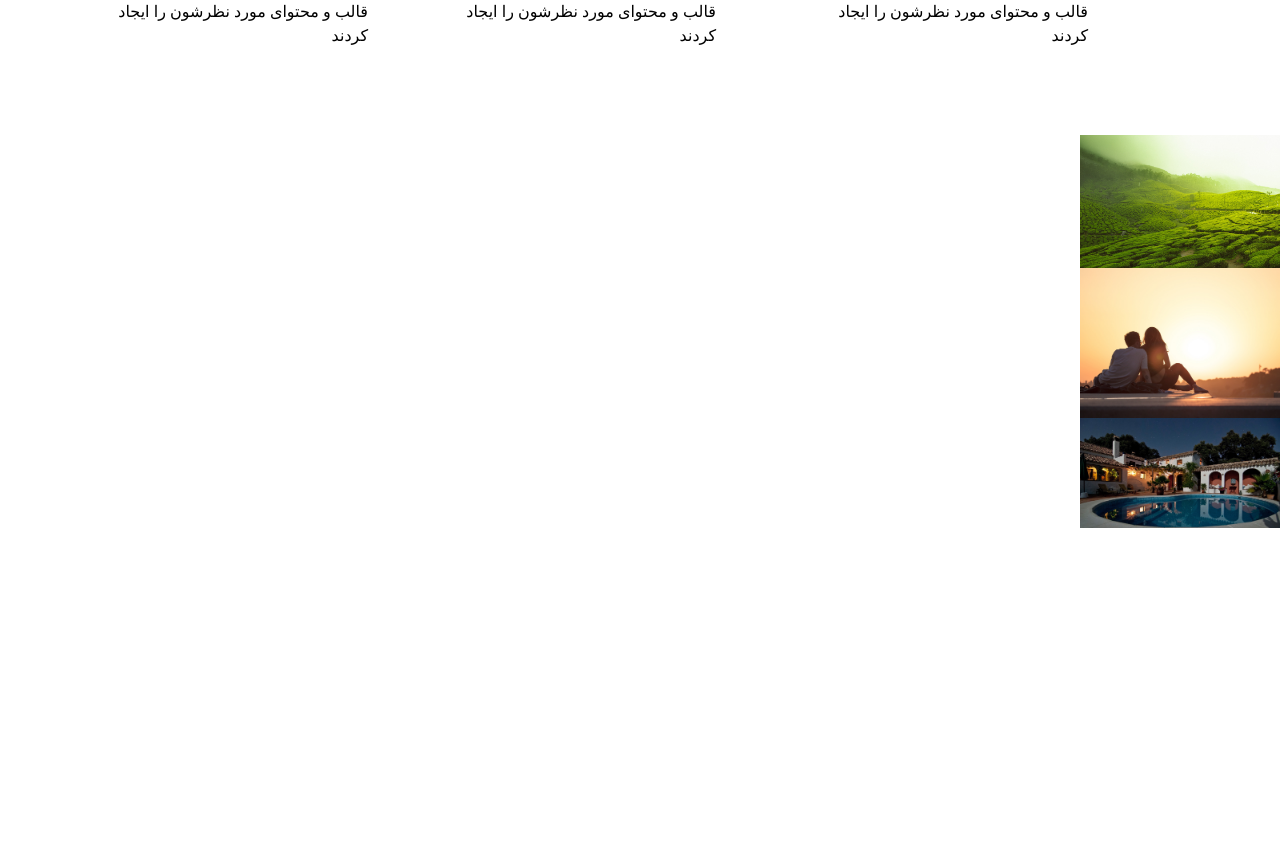
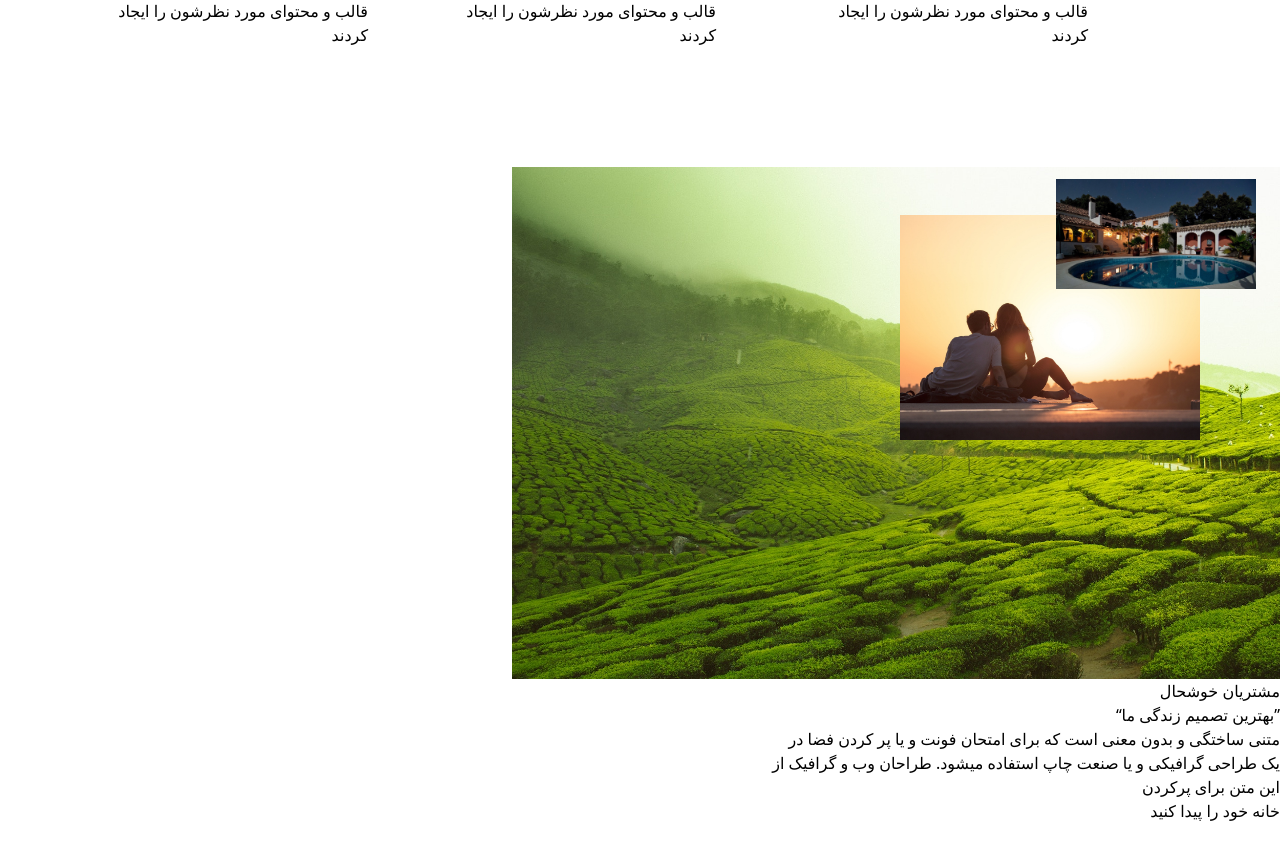
Before and after one commit to Mukhtarrahimi/AmlakPortal, a Next.js app: page / in a window 1280 px wide. Shown: the part 840-1695 px from the top of the page. Before the commit the page ends 1368 px from the top, so only its background shows below. Built offline with nearby package versions, Linux system fonts and the light colour scheme.

Commit message:
story left

```diff
--- a/components/templates/index/Story.js
+++ b/components/templates/index/Story.js
@@ -1,15 +1,43 @@
 import React from 'react';
 import Image from 'next/image';
+import Link from 'next/link';
 
 function Story() {
   return (
-    <div className="story">
-      <div className="right">
-        <Image src="/img/back.jpg" width={200} height={200} />
-        <Image src="/img/story-1.jpeg" width={200} height={200} />
-        <Image src="/img/story-2.jpeg" width={200} height={200} />
+    <div className="story my-8">
+      <div className="relative right w-full md:w-[60%]">
+        <Image
+          src="/img/back.jpg"
+          width={200}
+          height={200}
+          className=" w-full "
+        />
+        <Image
+          src="/img/story-1.jpeg"
+          width={300}
+          height={300}
+          className="absolute top-12 right-20"
+        />
+        <Image
+          src="/img/story-2.jpeg"
+          width={200}
+          height={200}
+          className="absolute top-3 right-6"
+        />
       </div>
-      <div className="left"></div>
+      <div className="left w-full md:w-[40%]">
+        <p>مشتریان خوشحال</p>
+        <h2>”بهترین تصمیم زندگی ما“</h2>
+        <p>
+          متنی ساختگی و بدون معنی است که برای امتحان فونت و یا پر کردن فضا در یک
+          طراحی گرافیکی و یا صنعت چاپ استفاده میشود. طراحان وب و گرافیک از این
+          متن برای پرکردن
+        </p>
+        <button>
+          <Link href="/" />
+          خانه خود را پیدا کنید
+        </button>
+      </div>
     </div>
   );
 }
```
